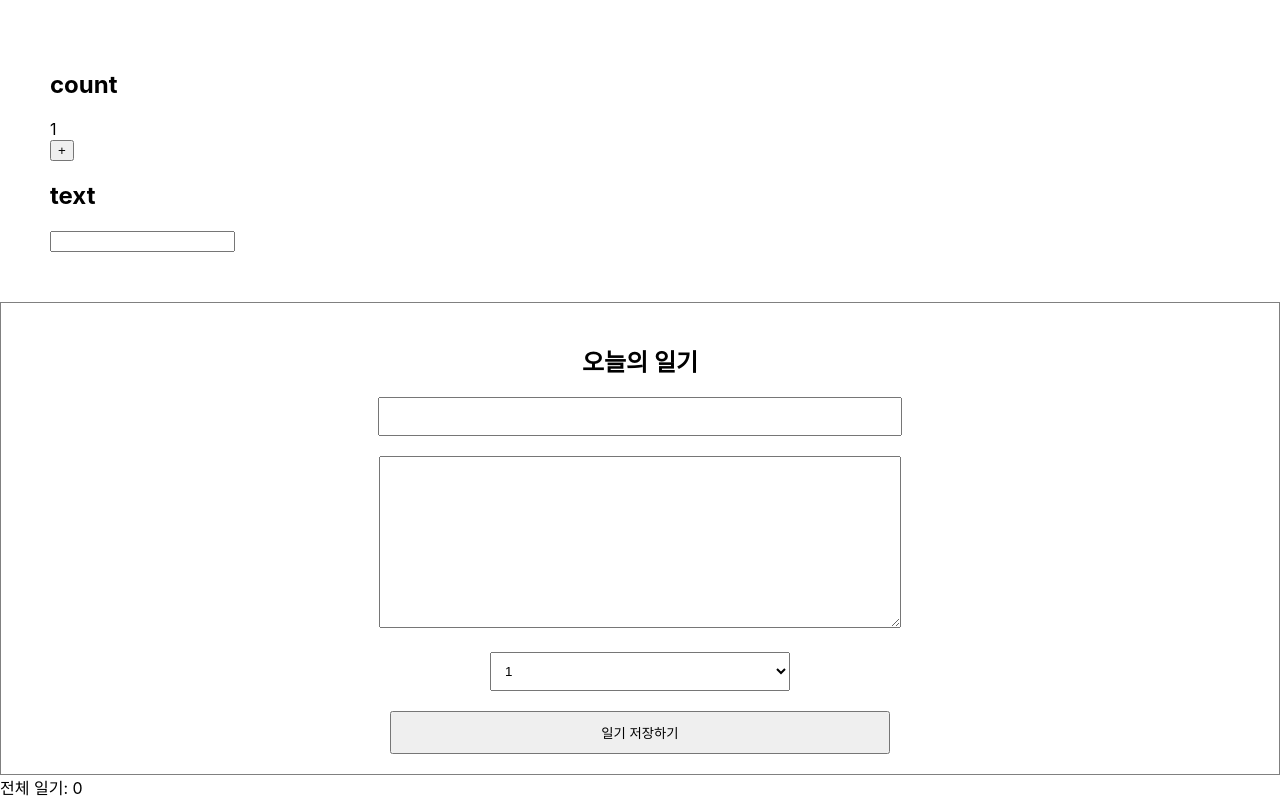
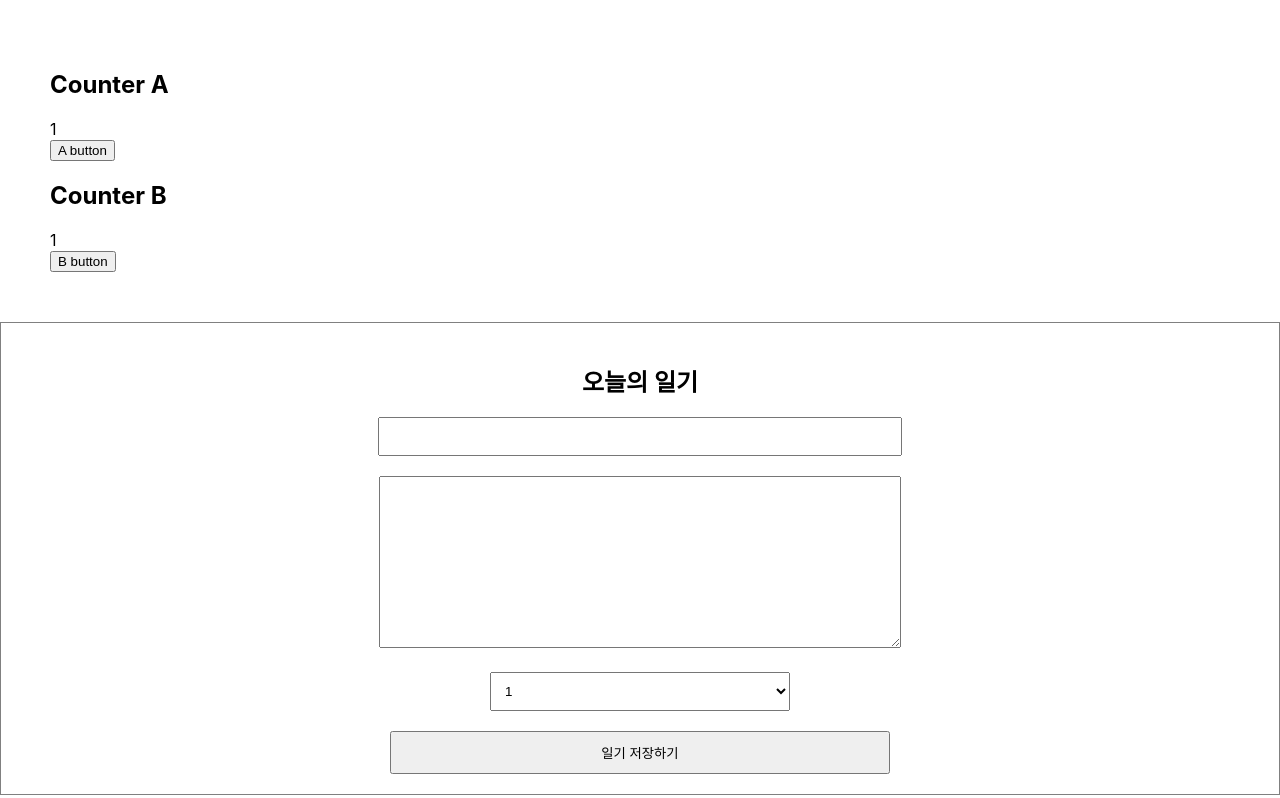
Before and after one commit to TaekyungAn/inflearn_onebite_react_simplediary, a React (Create React App) app: page / in a window 1280 px wide. Shown: the top 798 px of the page. Built offline with nearby package versions, Linux system fonts and the light colour scheme; no server answers.

Commit message:
6-10 최적화2-React.memo(2)

```diff
--- a/src/OptimizeTest.js
+++ b/src/OptimizeTest.js
@@ -1,32 +1,36 @@
 import React, { useEffect, useState } from "react";
 
-const Textview = React.memo(({ text }) => {
+const CounterA = React.memo(({ count }) => {
   useEffect(() => {
-    console.log(`Update::Text:${text}`);
+    console.log(`CounterA Update-count:${count}`);
   });
-  return <div>{text}</div>;
-});
-const Countview = React.memo(({ count }) => {
-  console.log(`Update::Count:${count}`);
-
   return <div>{count}</div>;
 });
+const CounterB = React.memo(({ obj }) => {
+  console.log(`CounterB Update-count:${obj.count}`);
+  return <div>{obj.count}</div>;
+});
+
+const areEqual = (prevProps, nextProps) => {
+  return prevProps.obj.count === nextProps.obj.count;
+};
+
+const MemoizedCounterB = React.memo(CounterB, areEqual);
 
 const OptimizeTest = () => {
   const [count, setCount] = useState(1);
-  const [text, setText] = useState("");
-
+  const [obj, setObj] = useState({ count: 1 });
   return (
     <div style={{ padding: 50 }}>
       <div>
-        <h2>count</h2>
-        <Countview count={count} />
-        <button onClick={() => setCount(count + 1)}>+</button>
+        <h2>Counter A</h2>
+        <CounterA count={count} />
+        <button onClick={() => setCount(count)}>A button</button>
       </div>
       <div>
-        <h2>text</h2>
-        <Textview text={text} />
-        <input value={text} onChange={(e) => setText(e.target.value)} />
+        <h2>Counter B</h2>
+        <MemoizedCounterB obj={obj} />
+        <button onClick={() => setObj({ count: obj.count })}>B button</button>
       </div>
     </div>
   );
```
